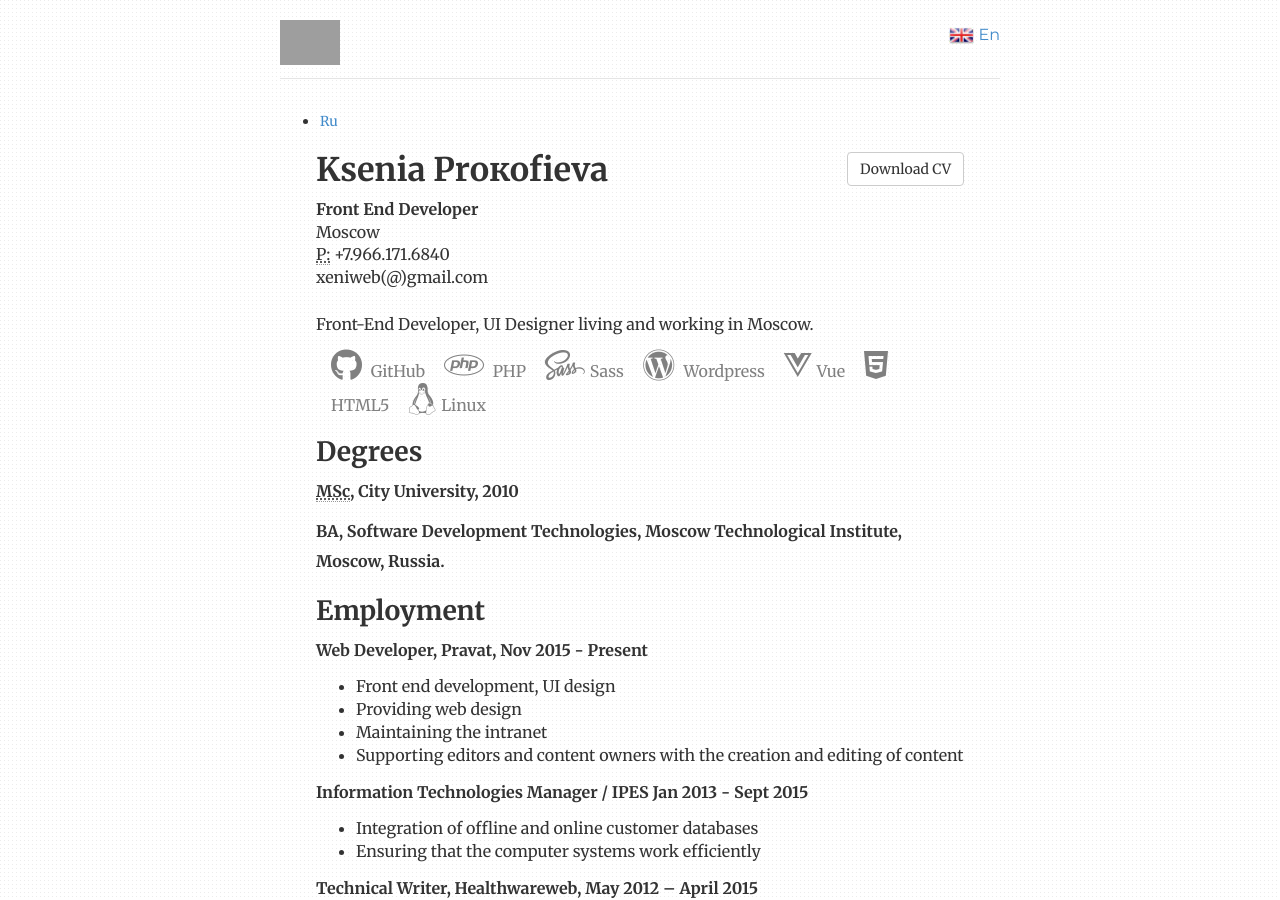
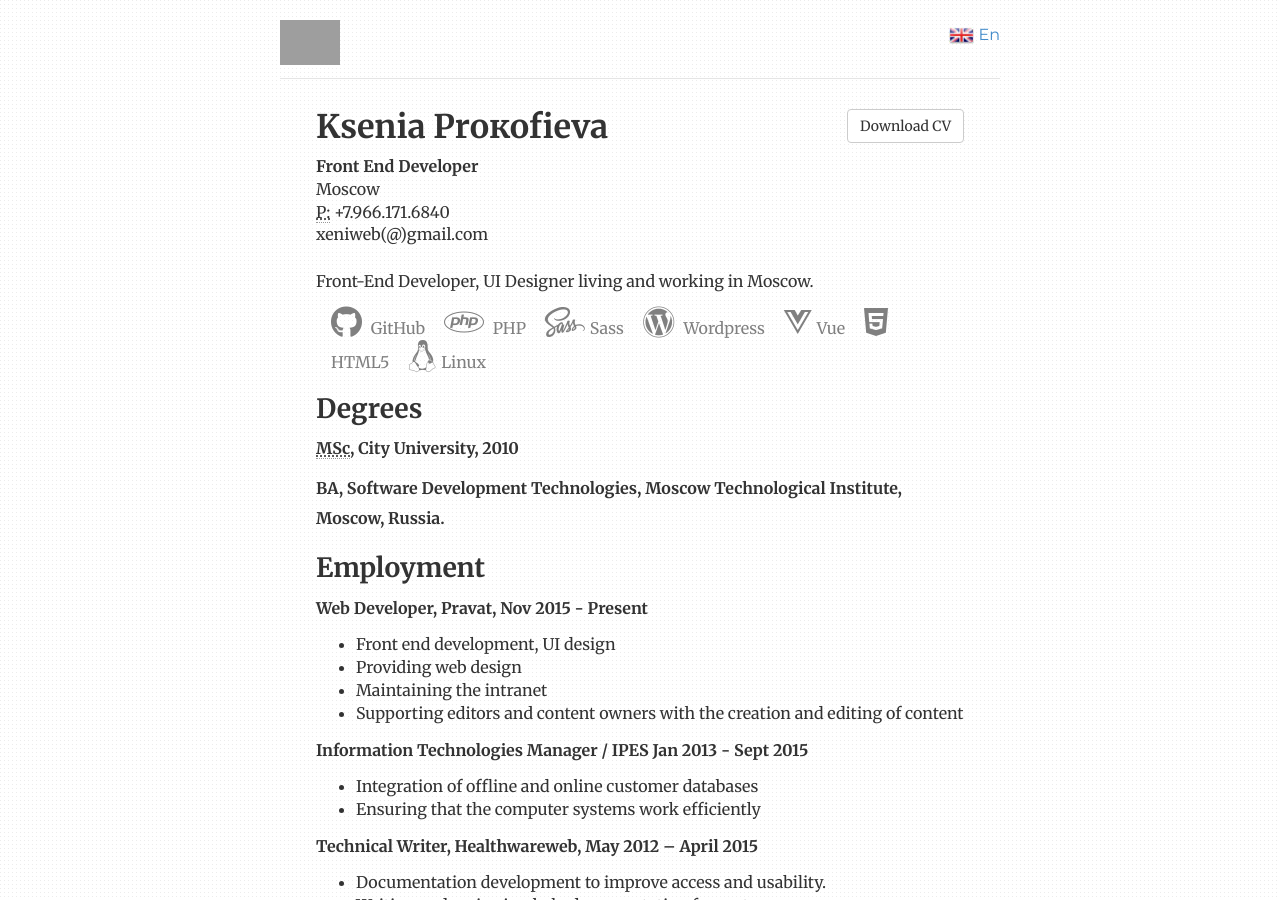
Before and after one commit to cvkp/cvkp.github.io, a Jekyll site: the page built from index-en.html, in a window 1280 px wide and 900 px high. Built offline with Jekyll 4.4.1, drawn with Linux system fonts in a browser that asks for light colours; nearby versions of some CDN libraries; grey boxes are pictures that could not be loaded.

Commit message:
Update index-en.html

```diff
--- a/index-en.html
+++ b/index-en.html
@@ -9,17 +9,6 @@ contact: passive
 lang: en
 ref: cv
 ---
-
-<ul class="languages" id="languages">
-   <li>
-      <a href="./ru" class="ru"></a>
-      <small><a href="./ru.html">Ru</a></small>
-   </li>
-
-</ul>
-
-
-
 
 
 
```
